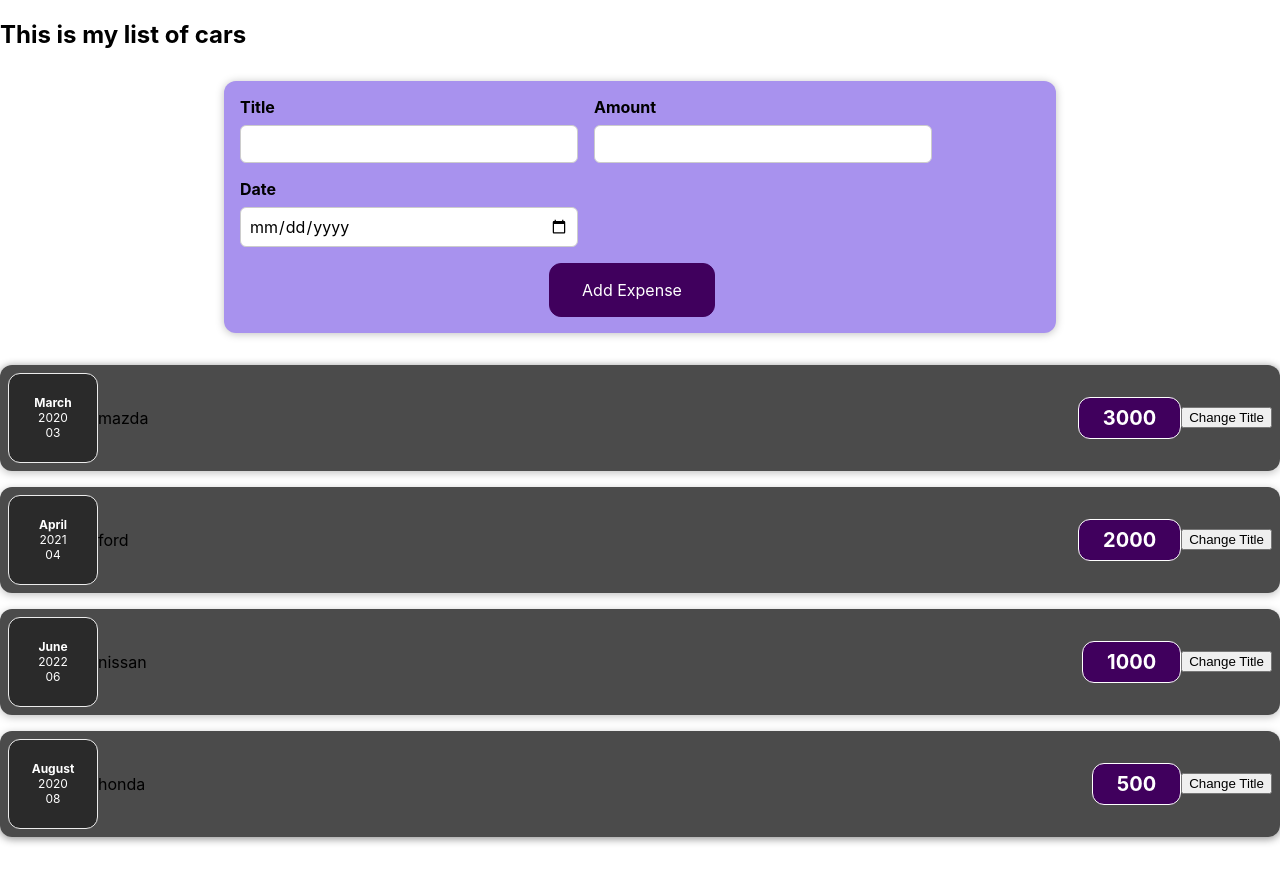
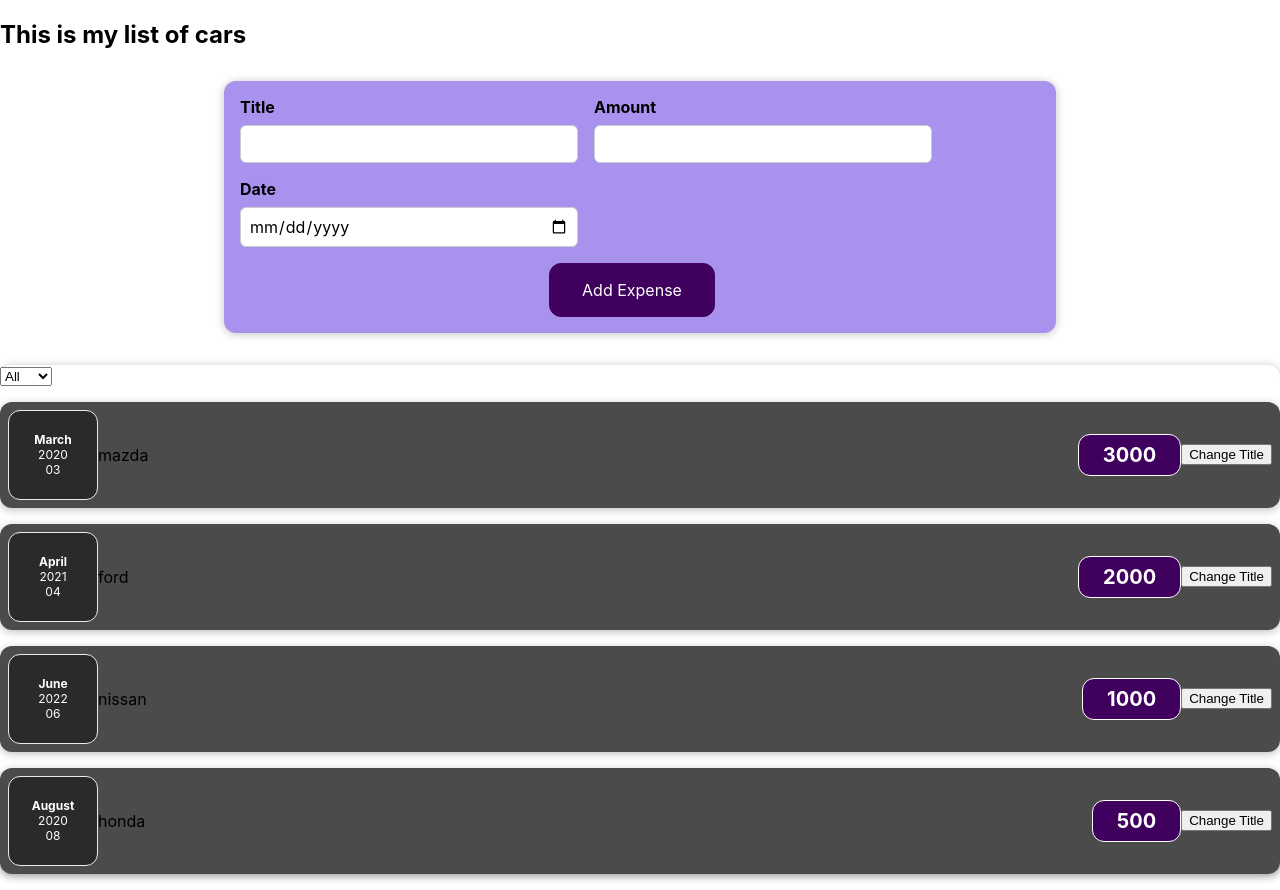
Before and after one commit to maorbeber/Final-project, a React (Create React App) app in the folder web2-final-project/: page / in a window 1280 px wide. Before the commit the page ends 853 px from the top, so only its background shows below. Built offline with nearby package versions, Linux system fonts and the light colour scheme.

Commit message:
fourth commit

```diff
--- a/web2-final-project/src/App.js
+++ b/web2-final-project/src/App.js
@@ -1,4 +1,3 @@
-import ExpenseItem from "./components/ExpenseItem";
 import Expenses from "./components/Expenses";
 import NewExpense from "./components/NewExpense/NewExpense";
 import React,{useState} from 'react';
@@ -28,4 +27,5 @@ function App() {
 }
 
 export default App;
-//saw 30.11 lecture until 1:00:00
+//saw 30.11 lecture
+//7.12 lecture will teach working with mongoose
--- /dev/null
+++ b/web2-final-project/src/components/ExpenseFilter.js
@@ -0,0 +1,23 @@
+import React, { useState } from 'react';
+
+const ExpenseFilter = (props) => {
+  const [filterYear, setFilterYear] = useState('');
+
+  const filterChangeHandler = (event) => {
+    setFilterYear(event.target.value);
+    console.log(`the year is ${event.target.value}`)
+    props.onChangeFilter(event.target.value);
+  }
+
+  return (
+    <select value={filterYear} onChange={filterChangeHandler}>
+      <option value="">All</option>
+      <option value="2022">2022</option>
+      <option value="2021">2021</option>
+      <option value="2020">2020</option>
+      <option value="2019">2019</option>
+    </select>
+  );
+}
+
+export default ExpenseFilter;
--- a/web2-final-project/src/components/ExpenseItem.js
+++ b/web2-final-project/src/components/ExpenseItem.js
@@ -5,7 +5,7 @@ import "./ExpenseItem.css";
 
 function ExpenseItem(props) {
   const [title, setTitle] = useState(props.title);
-  const clickHandler = () => {
+  const clickHandler = (event) => {
     console.log("click");
     setTitle("updated!");
   };
--- a/web2-final-project/src/components/Expenses.js
+++ b/web2-final-project/src/components/Expenses.js
@@ -1,13 +1,28 @@
 import ExpenseItem from "./ExpenseItem";
 import Card from "./UI/Card";
+import React, {useState} from 'react';
+import ExpenseFilter from "./ExpenseFilter";
 
 function Expenses(props) {
+
+  const [filterYear, setFilterYear] = useState('');
+  const filterChangeHandler = (selectedYear) => {
+    setFilterYear(selectedYear);
+  }
+  const filteredExpenses = props.items.filter( expense => {
+    return (expense.date.getFullYear().toString() === filterYear ||
+    filterYear === '');
+  });
+
   return (
     <Card className="expenses">
-      <div>
-        {props.items.map((expense) => <ExpenseItem title={expense.title}
-        amount={expense.amount} date={expense.date}/>)}
-      </div>
+      <ExpenseFilter select={filterYear} onChangeFilter = {filterChangeHandler}/>
+      {filteredExpenses.map((expense) => {
+        return <ExpenseItem
+        title = {expense.title}
+        amount = {expense.amount}
+        date = {expense.date}/>
+      })}
     </Card>
   );
 }
--- a/web2-final-project/src/components/NewExpense/ExpenseForm.js
+++ b/web2-final-project/src/components/NewExpense/ExpenseForm.js
@@ -8,6 +8,7 @@ const ExpenseForm = (props) => {
   const [enteredDate, setEnteredDate] = useState("");
   const submitHandler = (event) => {
     event.preventDefault();
+    console.log(`${enteredAmount} ${enteredDate} ${enteredTitle}`);
     const expenseData = {
       title: enteredTitle,
       amount: enteredAmount,
@@ -59,7 +60,7 @@ const ExpenseForm = (props) => {
             value={enteredDate}
             onChange={dateChangeHandler}
             min="2019-01-01"
-            max="2023-01-01"
+            max="2027-01-01"
           />
         </div>
       </div>
--- a/web2-final-project/src/components/NewExpense/NewExpense.js
+++ b/web2-final-project/src/components/NewExpense/NewExpense.js
@@ -4,6 +4,7 @@ import ExpenseForm from "./ExpenseForm";
 //import form
 const NewExpense = (props) => {
   const saveExpenseDataHandler = (enteredExpenseData) => {
+    console.log(enteredExpenseData);
     const expenseData = {
       ...enteredExpenseData,
       id: Math.random().toString()
```
